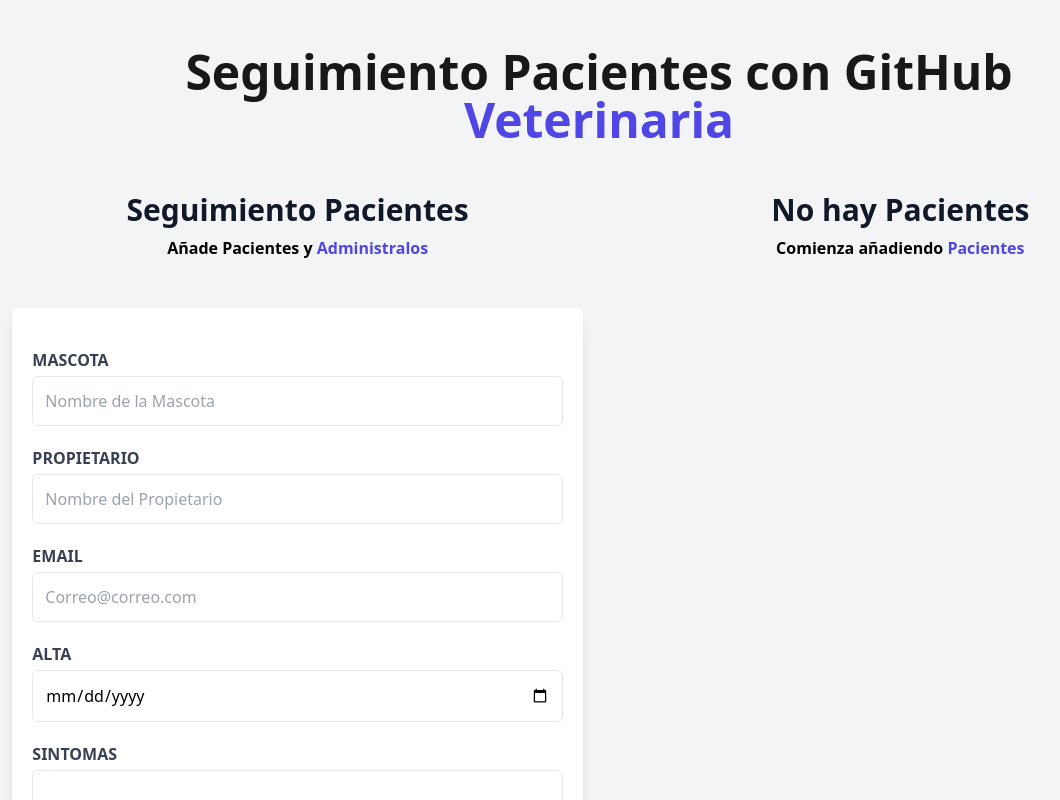
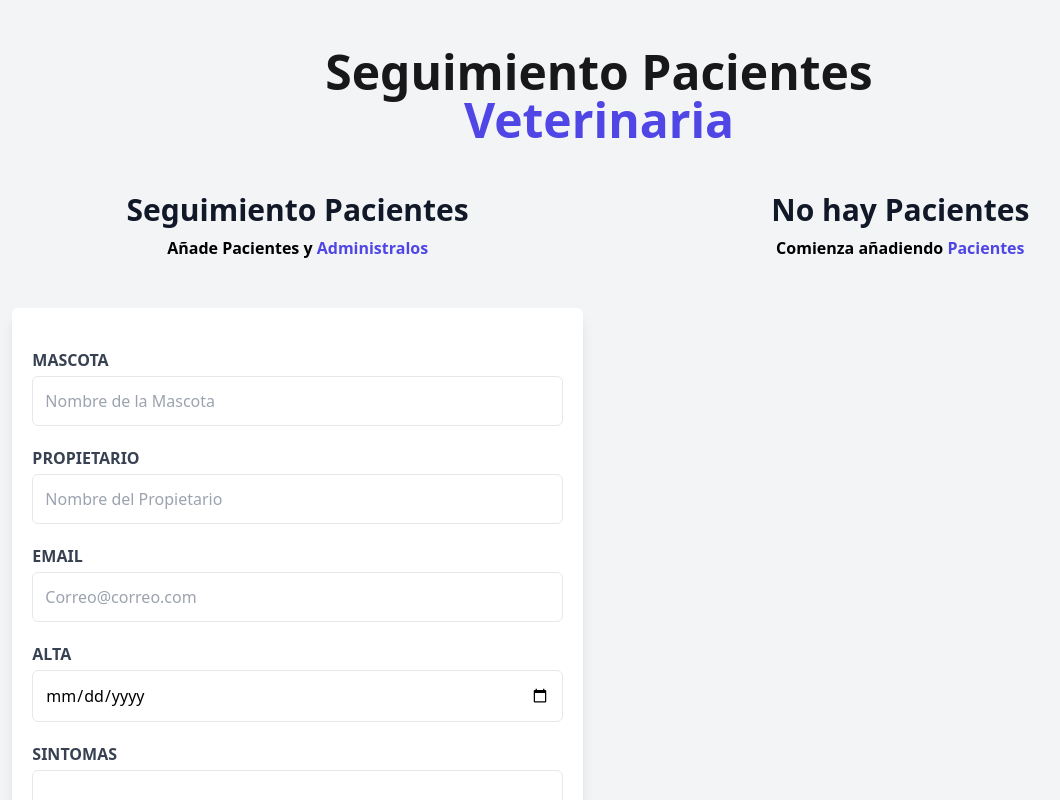
Before and after one commit to cuourses/citas-practica, a React (Vite) app: page / in a window 1280 px wide. Shown: the top 800 px of the page, without its empty margins (41-1101 px from the left). Built offline with nearby package versions, Linux system fonts and the light colour scheme.

Commit message:
[FIX] cambiar titulo

```diff
--- a/package.json
+++ b/package.json
@@ -8,6 +8,7 @@
     "build": "vite build",
     "lint": "eslint . --ext js,jsx --report-unused-disable-directives --max-warnings 0",
     "preview": "vite preview",
+    "predeploy": "npm run build",
     "deploy": "gh-pages -d dist"
   },
   "dependencies": {
--- a/src/components/Header.jsx
+++ b/src/components/Header.jsx
@@ -1,7 +1,7 @@
 
 const Header = () => {
   return (
-    <h1 className="mb-12 text-5xl font-black text-center text-zinc-900">Seguimiento Pacientes con GitHub
+    <h1 className="mb-12 text-5xl font-black text-center text-zinc-900">Seguimiento Pacientes
       <span className="block text-indigo-600">Veterinaria</span>
     </h1>
   )
```
